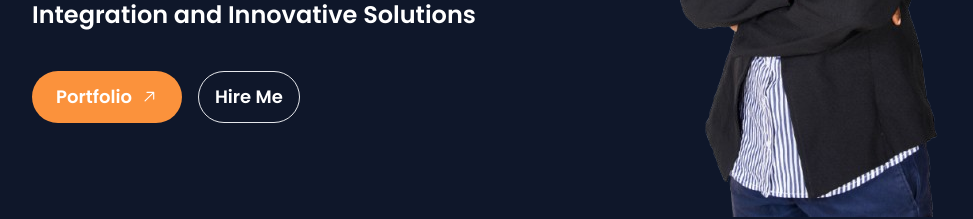
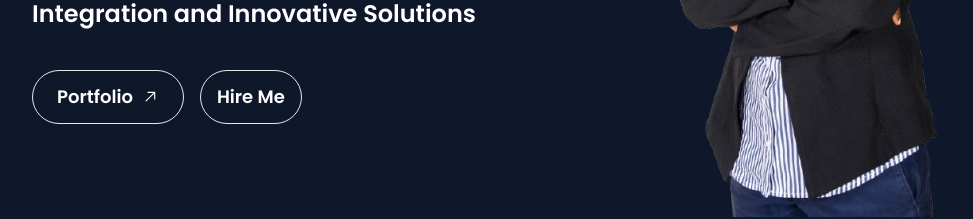
Before and after one commit to elaine-mern-dev/elaine-portfolio, a React (Vite) app: page / in a window 1280 px wide. Shown: the part 506-725 px from the top of the page, without its empty margins (24-997 px from the left). Built offline with nearby package versions, Linux system fonts and the light colour scheme.

Commit message:
refactor(ui): update Button styles to match new design system and remove className prop

```diff
--- a/src/shared/ui/Button.tsx
+++ b/src/shared/ui/Button.tsx
@@ -8,17 +8,17 @@ interface ButtonProps {
   className?: string;
 }
 
-const Button: React.FC<ButtonProps> = ({ text, onClick, className }) => {
+const Button: React.FC<ButtonProps> = ({ text, onClick }) => {
   return (
     <button
       onClick={onClick}
-      className={`bg-orange-400 hover:bg-orange-500 text-white font-semibold
-        text-sm sm:text-base md:text-lg
-        py-2 px-4 sm:py-3 sm:px-6
-        rounded-full transition-colors duration-300 ${className}`}
+      className="bg-primary border border-primary hover:bg-secondary text-navy font-semibold
+    text-sm sm:text-base md:text-lg
+    py-2 px-4 sm:py-3 sm:px-6
+    rounded-full transition-colors duration-300 w-36 sm:w-auto"
     >
       <span className="flex items-center gap-1 sm:gap-2">
-        {text} <GoArrowUpRight />
+        {text} <GoArrowUpRight className="text-slateblue" />
       </span>
     </button>
   );
```
